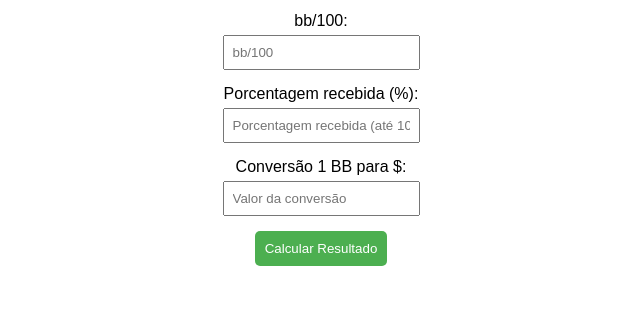
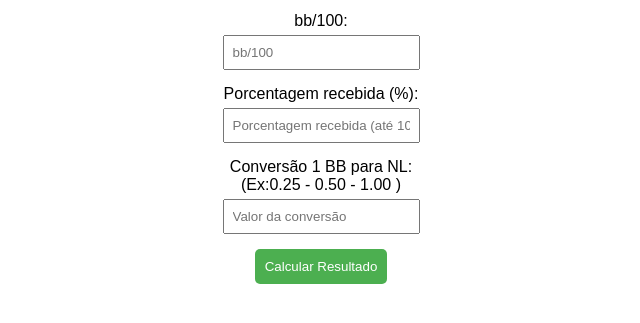
Before and after one commit to joilsons09/calculater, a plain HTML site: page index.html in a window 1280 px wide. Shown: the part 159-482 px from the top of the page, without its empty margins (319-959 px from the left). Drawn offline with Linux system fonts and the light colour scheme.

Commit message:
novo nome para valor da converção

```diff
--- a/index.html
+++ b/index.html
@@ -44,7 +44,7 @@
   <label for="porcentagemInput">Porcentagem recebida (%):</label>
   <input type="text" id="porcentagemInput" placeholder="Porcentagem recebida (até 100%)" oninput="limitarPorcentagem(this)">
 
-  <label for="conversaoInput">Conversão 1 BB para $:</label>
+  <label for="conversaoInput">Conversão 1 BB para NL:<br>(Ex:0.25 - 0.50 - 1.00 )</label>
   <input type="text" id="conversaoInput" placeholder="Valor da conversão">
 
   <br>
```
